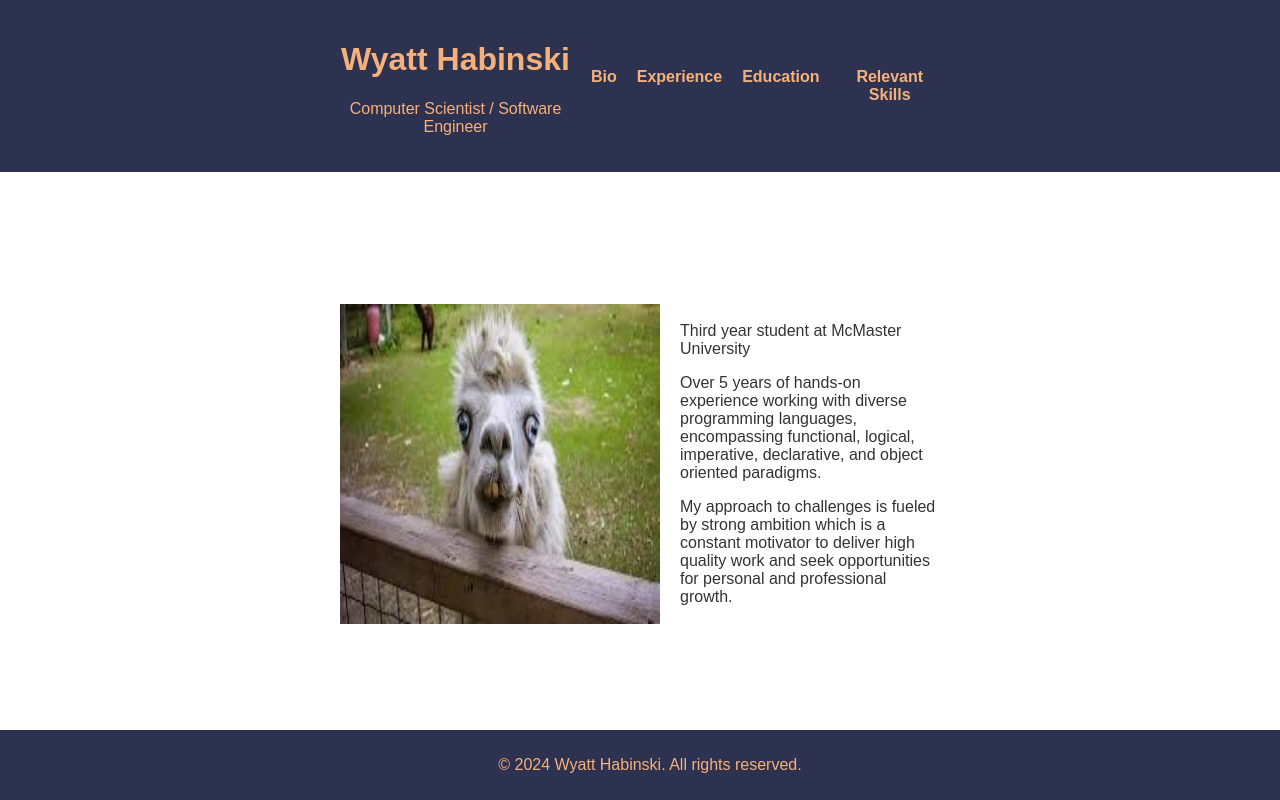
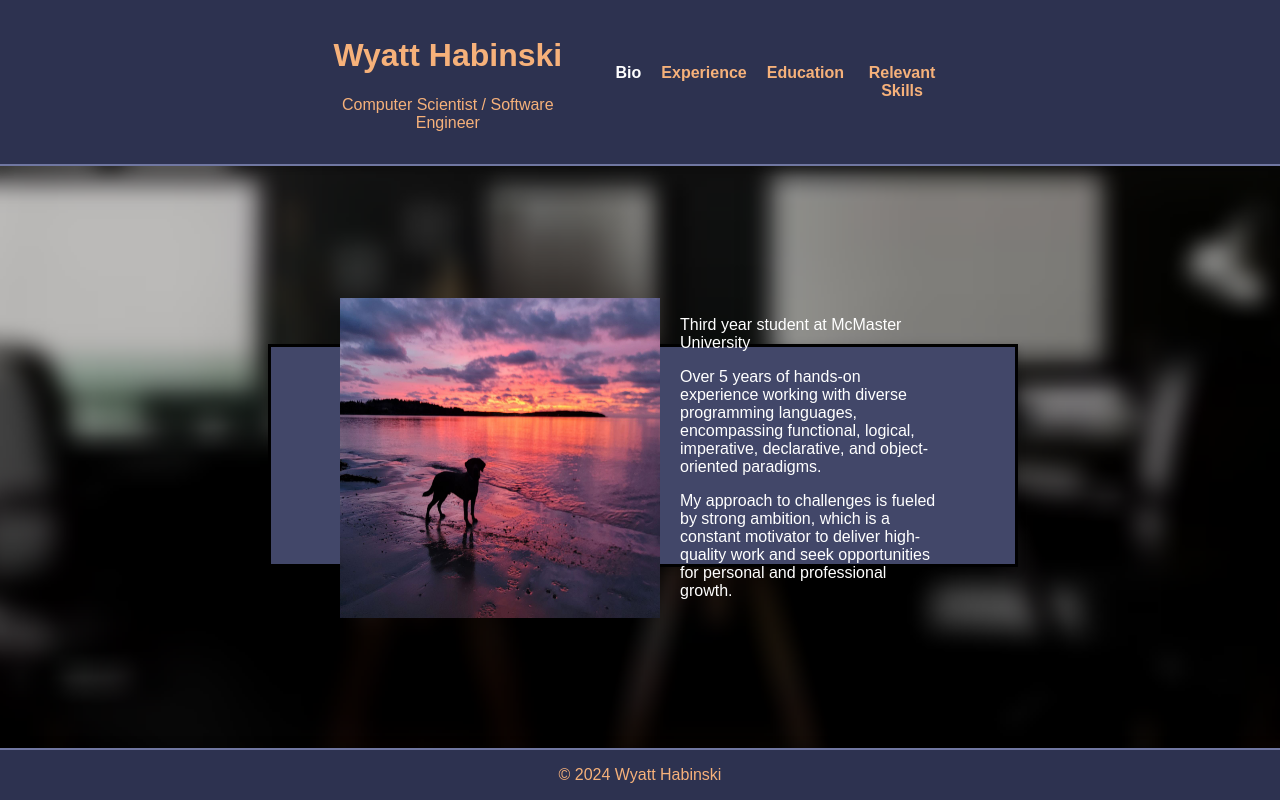
Before and after one commit to whabinski/resume, a plain HTML site: page index.html in a window 1280 px wide. Drawn offline with Linux system fonts and the light colour scheme.

Commit message:
cleaned up bio

```diff
--- a/index.html
+++ b/index.html
@@ -16,30 +16,26 @@
 
         <nav>
             <ul>
-                <li><a href="#bio">Bio</a></li>
-                <li><a href="#experience">Experience</a></li>
-                <li><a href="#education">Education</a></li>
-                <li><a href="#skills">Relevant Skills</a></li>
+                <li><a class="active" href="#bio" onclick="changeTab(this)">Bio</a></li>
+                <li><a href="#experience" onclick="changeTab(this)">Experience</a></li>
+                <li><a href="#education" onclick="changeTab(this)">Education</a></li>
+                <li><a href="#skills" onclick="changeTab(this)">Relevant Skills</a></li>
             </ul>
         </nav>
     </header>
 
     <section id="bio">
         <div class="bioContainer">
-            <img src="profilePic.jpeg" alt="Bio Picture">
+            <div class="bioBackground"></div>
+            <img src="ringo.jpg" alt="Bio Picture">
             <div>
-                <p>
-                    Third year student at McMaster University
-                </p>
-                <p>
-                    Over 5 years of hands-on experience working with diverse programming languages, encompassing functional, logical, imperative, declarative, and object oriented paradigms.
-                </p>
-                <p>
-                    My approach to challenges is fueled by strong ambition which is a constant motivator to deliver high quality work and seek opportunities for personal and professional growth.
-                </p>
+                <p>Third year student at McMaster University</p>
+                <p>Over 5 years of hands-on experience working with diverse programming languages, encompassing functional, logical, imperative, declarative, and object-oriented paradigms.</p>
+                <p>My approach to challenges is fueled by strong ambition, which is a constant motivator to deliver high-quality work and seek opportunities for personal and professional growth.</p>
             </div>
         </div>
     </section>
+
 
     <section id="experience">
     </section>
@@ -51,7 +47,7 @@
     </section>
 
     <footer>
-        <p>© 2024 Wyatt Habinski. All rights reserved.</p>
+        <p>© 2024 Wyatt Habinski</p>
     </footer>
 
     <script src="script.js"></script>
--- a/script.js
+++ b/script.js
@@ -2,6 +2,7 @@ document.addEventListener("DOMContentLoaded", function () {
     const sections = ['bio', 'experience', 'education', 'skills'];
 
     showSection('bio');
+    changeTab
 
     function showSection(sectionId) {
         sections.forEach(id => {
@@ -24,3 +25,11 @@ document.addEventListener("DOMContentLoaded", function () {
         }
     });
 });
+
+function changeTab(selectedTab) {
+    var tabs = document.querySelectorAll('nav ul li a');
+    tabs.forEach(function(tab) {
+        tab.classList.remove('active');
+    });
+    selectedTab.classList.add('active');
+}
--- a/style.css
+++ b/style.css
@@ -1,25 +1,43 @@
+html, body {
+    height: 100%;
+}
+
 body {
     font-family: 'Arial', sans-serif;
     margin: 0;
     padding: 0;
-    background-color: #fff;
-    color: #333;
+    background-image: url("blurryoffice.png");
+    background-size: cover;
+    background-position: center;
+    background-repeat: no-repeat;
+    color: #fff;
 }
-
 
 header {
     background-color: #2D3250;
     color: #F6B17A;
     text-align: center;
-    padding: 20px 20em;
+    padding: 1em 20em;
     display: flex;
     justify-content: space-between;
     align-items: center;
+    border-bottom: 2px solid #7077A1;
+    box-shadow: 0 4px 8px rgba(0, 0, 0, 0.2);
+}
+
+footer {
+    background-color: #2D3250;
+    color: #F6B17A;
+    text-align: center;
+    position: fixed;
+    bottom: 0;
+    width: 100%;
+    border-top: 2px solid #7077A1;
+    box-shadow: 0 -4px 8px rgba(0, 0, 0, 0.2);
 }
 
 ul {
     list-style-type: none;
-    padding: 0;
     display: flex;
 }
 
@@ -33,9 +51,14 @@ a {
     font-weight: bold;
 }
 
+a.active {
+    color: #fff;
+}
+
 a:hover {
-    text-decoration: underline;
+    color: #fff;
 }
+
 
 section {
     margin: 20px;
@@ -47,19 +70,24 @@ section {
     display: flex;
     justify-content: space-between;
     align-items: center;
+    position: relative;
 }
+
+.bioBackground {
+    position: absolute;
+    top: 29%;
+    left: 20%;
+    width: 60%;
+    height: 40%;
+    background-color: #424769;
+    z-index: -1;
+    border: 3px solid #000;
+
+    box-shadow: 0 4px 8px rgba(0, 0, 0, 0.2);
+}
+
 .bioContainer img {
     width: 20em;
     height: 20em;
     margin-right: 20px;
 }
-
-footer {
-    background-color: #2D3250;
-    color: #F6B17A;
-    text-align: center;
-    padding: 10px;
-    position: fixed;
-    bottom: 0;
-    width: 100%;
-}
```
Also changed, not shown: blurryoffice.png (added).
